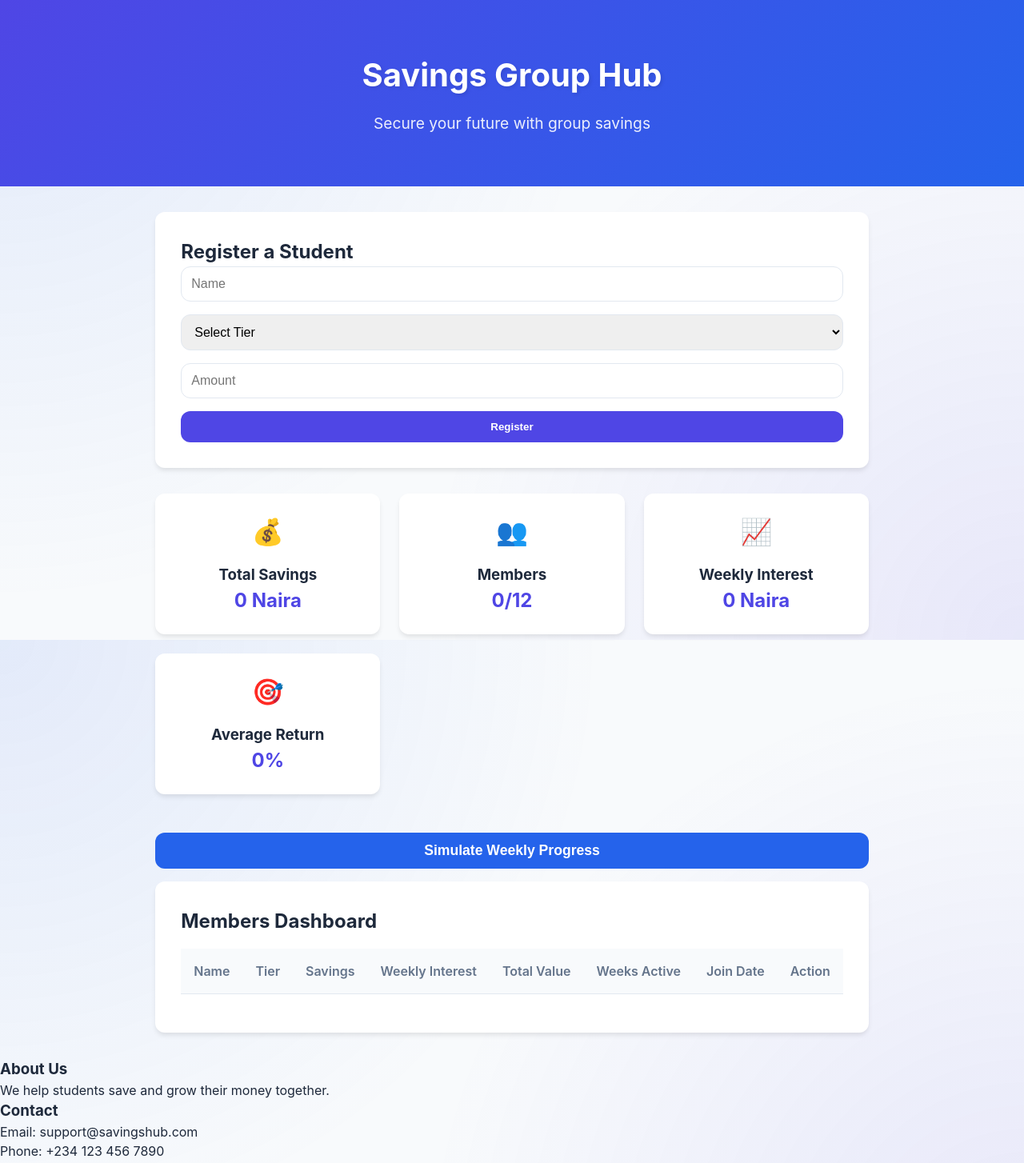
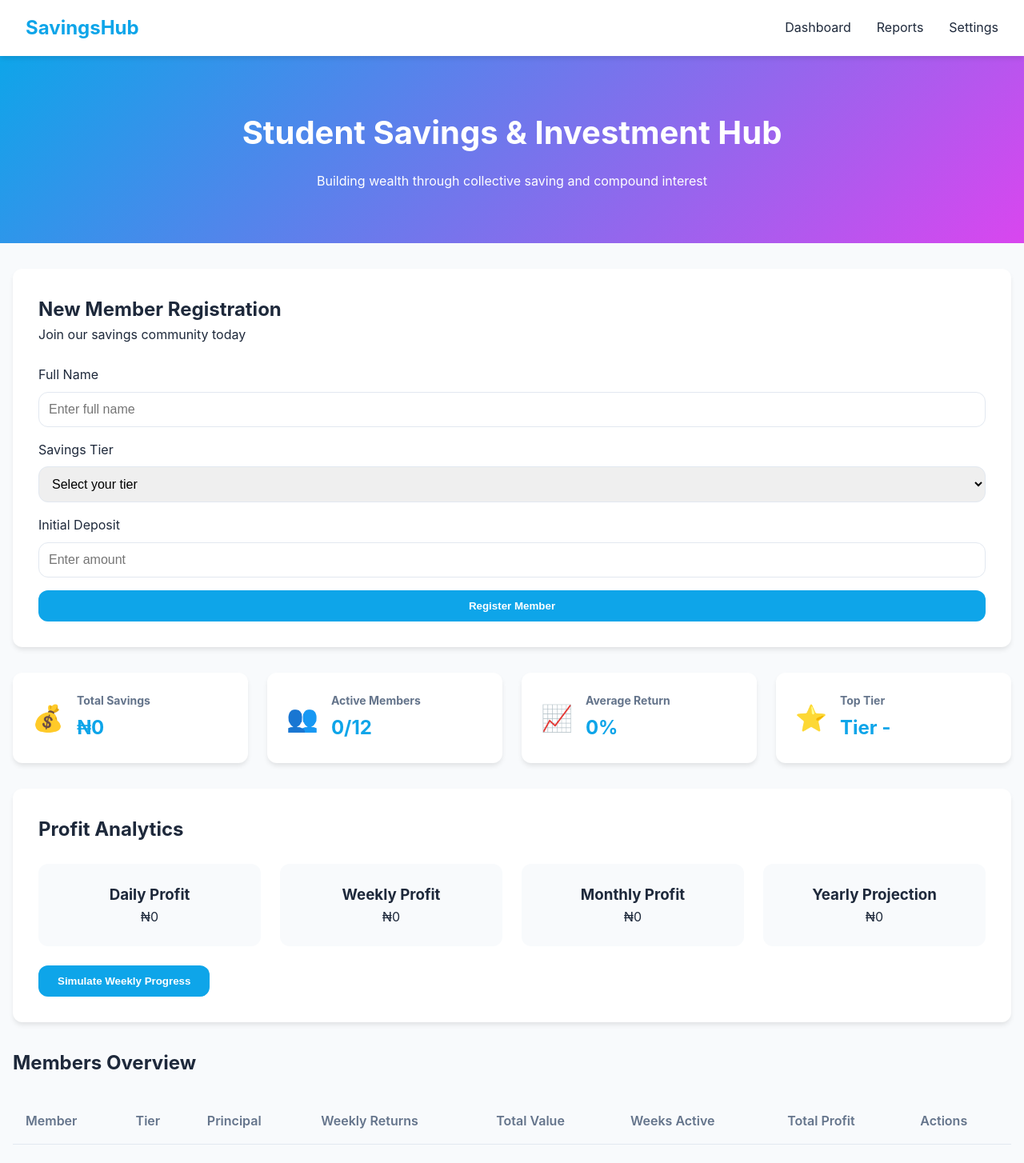
Before and after one commit to Etz-Hola/Student-Saving-Mana, a React (Create React App) app: page / in a window 1280 px wide. Shown: the top 1454 px of the page at 80% size. Built offline with nearby package versions, Linux system fonts and the light colour scheme.

Commit message:
work on thr footer

```diff
--- a/src/App.js
+++ b/src/App.js
@@ -1,5 +1,6 @@
-import React, { useState } from "react";
+import React, { useState, useEffect } from "react";
 import "./index.css";
+
 
 const Hub = () => {
   const [students, setStudents] = useState([]);
@@ -9,6 +10,26 @@ const Hub = () => {
   const [error, setError] = useState("");
   const [showModal, setShowModal] = useState(false);
   const [selectedStudent, setSelectedStudent] = useState(null);
+  const [profitStats, setProfitStats] = useState({
+    dailyProfit: 0,
+    weeklyProfit: 0,
+    monthlyProfit: 0,
+    yearlyProfit: 0
+  });
+
+  useEffect(() => {
+    calculateProfits();
+  }, [students]);
+
+  const calculateProfits = () => {
+    const totalInterest = students.reduce((sum, student) => sum + student.weeklyInterest, 0);
+    setProfitStats({
+      dailyProfit: totalInterest / 7,
+      weeklyProfit: totalInterest,
+      monthlyProfit: totalInterest * 4,
+      yearlyProfit: totalInterest * 52
+    });
+  };
 
   const handleRegister = () => {
     if (!name || !tier || !amount) {
@@ -39,14 +60,20 @@ const Hub = () => {
       {
         name,
         tier,
-        amount,
+        amount: parseInt(amount),
         weeklyInterest,
         totalWithdrawal,
         joinDate,
-        weeksActive: 0
+        weeksActive: 0,
+        totalProfit: 0,
+        profitHistory: []
       }
     ]);
 
+    resetForm();
+  };
+
+  const resetForm = () => {
     setName("");
     setTier("");
     setAmount("");
@@ -58,125 +85,188 @@ const Hub = () => {
     setShowModal(true);
   };
 
-  const confirmWithdraw = () => {
-    const index = students.findIndex(s => s.name === selectedStudent.name);
-    setStudents(prevStudents => prevStudents.filter((_, i) => i !== index));
-    setShowModal(false);
-    setSelectedStudent(null);
-  };
-
   const simulateWeek = () => {
     setStudents(prevStudents =>
       prevStudents.map(student => {
         const interestRate = parseFloat(student.tier.split(" ")[1]) / 100;
         const newWeeklyInterest = student.amount * interestRate;
-        const newTotalWithdrawal = parseInt(student.totalWithdrawal) + newWeeklyInterest;
+        const newTotalProfit = student.totalProfit + newWeeklyInterest;
+
         return {
           ...student,
           weeklyInterest: newWeeklyInterest,
-          totalWithdrawal: newTotalWithdrawal,
-          weeksActive: student.weeksActive + 1
+          totalWithdrawal: student.amount + newTotalProfit,
+          weeksActive: student.weeksActive + 1,
+          totalProfit: newTotalProfit,
+          profitHistory: [...student.profitHistory, newWeeklyInterest]
         };
       })
     );
   };
 
-  const totalSavings = students.reduce((sum, student) => sum + parseInt(student.amount), 0);
-  const totalInterest = students.reduce((sum, student) => sum + student.weeklyInterest, 0);
-  const averageReturn = students.length > 0 ? (totalInterest / totalSavings * 100).toFixed(2) : 0;
+  const totalSavings = students.reduce((sum, student) => sum + student.amount, 0);
+  const totalMembers = students.length;
+  const averageReturn = students.length > 0
+    ? (profitStats.weeklyProfit / totalSavings * 100).toFixed(2)
+    : 0;
 
   return (
     <div className="app-container">
+      {/* Navigation */}
+      <nav className="nav-bar">
+        <div className="nav-logo">SavingsHub</div>
+        <div className="nav-links">
+          <span className="nav-item">Dashboard</span>
+          <span className="nav-item">Reports</span>
+          <span className="nav-item">Settings</span>
+        </div>
+      </nav>
+
+      {/* Hero Section */}
       <div className="hero-section">
-        <h1>Savings Group Hub</h1>
-        <p>Secure your future with group savings</p>
+        <h1>Student Savings & Investment Hub</h1>
+        <p>Building wealth through collective saving and compound interest</p>
       </div>
 
+      {/* Main Content */}
       <div className="content-wrapper">
+        <div className="grid-container">
           {/* Registration Form */}
-        <div className="registration-container">
-          <h2>Register a Student</h2>
+          <div className="registration-card">
+            <div className="card-header">
+              <h2>New Member Registration</h2>
+              <p>Join our savings community today</p>
+            </div>
             <div className="form-group">
+              <div className="input-group">
+                <label>Full Name</label>
                 <input
                   type="text"
-              placeholder="Name"
                   value={name}
                   onChange={(e) => setName(e.target.value)}
+                  placeholder="Enter full name"
                 />
+              </div>
+              <div className="input-group">
+                <label>Savings Tier</label>
                 <select value={tier} onChange={(e) => setTier(e.target.value)}>
-              <option value="">Select Tier</option>
-              <option value="Tier 1">Tier 1 - 10,000 Naira</option>
-              <option value="Tier 2">Tier 2 - 20,000 Naira</option>
-              <option value="Tier 3">Tier 3 - 30,000 Naira</option>
+                  <option value="">Select your tier</option>
+                  <option value="Tier 1">Tier 1 - ₦10,000</option>
+                  <option value="Tier 2">Tier 2 - ₦20,000</option>
+                  <option value="Tier 3">Tier 3 - ₦30,000</option>
                 </select>
+              </div>
+              <div className="input-group">
+                <label>Initial Deposit</label>
                 <input
                   type="number"
-              placeholder="Amount"
                   value={amount}
                   onChange={(e) => setAmount(e.target.value)}
+                  placeholder="Enter amount"
                 />
-            {error && <p className="error-message">{error}</p>}
-            <button className="register-btn" onClick={handleRegister}>Register</button>
+              </div>
+              {error && <div className="error-message">{error}</div>}
+              <button className="primary-button" onClick={handleRegister}>
+                Register Member
+              </button>
             </div>
           </div>
 
-        {/* Summary Cards */}
-        <div className="summary-section">
-          <div className="summary-card">
-            <div className="card-icon savings-icon">💰</div>
+          {/* Stats Grid */}
+          <div className="stats-grid">
+            <div className="stat-card primary">
+              <div className="stat-icon">💰</div>
+              <div className="stat-content">
                 <h3>Total Savings</h3>
-            <p className="amount">{totalSavings.toLocaleString()} Naira</p>
+                <p className="stat-value">₦{totalSavings.toLocaleString()}</p>
               </div>
-          <div className="summary-card">
-            <div className="card-icon members-icon">👥</div>
-            <h3>Members</h3>
-            <p className="amount">{students.length}/12</p>
             </div>
-          <div className="summary-card">
-            <div className="card-icon interest-icon">📈</div>
-            <h3>Weekly Interest</h3>
-            <p className="amount">{totalInterest.toLocaleString()} Naira</p>
+            <div className="stat-card secondary">
+              <div className="stat-icon">👥</div>
+              <div className="stat-content">
+                <h3>Active Members</h3>
+                <p className="stat-value">{totalMembers}/12</p>
               </div>
-          <div className="summary-card">
-            <div className="card-icon return-icon">🎯</div>
+            </div>
+            <div className="stat-card success">
+              <div className="stat-icon">📈</div>
+              <div className="stat-content">
                 <h3>Average Return</h3>
-            <p className="amount">{averageReturn}%</p>
+                <p className="stat-value">{averageReturn}%</p>
+              </div>
+            </div>
+            <div className="stat-card info">
+              <div className="stat-icon">⭐</div>
+              <div className="stat-content">
+                <h3>Top Tier</h3>
+                <p className="stat-value">Tier {students.length > 0 ? '3' : '-'}</p>
+              </div>
             </div>
           </div>
 
-        <button className="simulate-btn" onClick={simulateWeek}>
+          {/* Profit Tracking */}
+          <div className="profit-section">
+            <h2>Profit Analytics</h2>
+            <div className="profit-grid">
+              <div className="profit-card">
+                <h3>Daily Profit</h3>
+                <p>₦{profitStats.dailyProfit.toLocaleString(undefined, { maximumFractionDigits: 2 })}</p>
+              </div>
+              <div className="profit-card">
+                <h3>Weekly Profit</h3>
+                <p>₦{profitStats.weeklyProfit.toLocaleString(undefined, { maximumFractionDigits: 2 })}</p>
+              </div>
+              <div className="profit-card">
+                <h3>Monthly Profit</h3>
+                <p>₦{profitStats.monthlyProfit.toLocaleString(undefined, { maximumFractionDigits: 2 })}</p>
+              </div>
+              <div className="profit-card">
+                <h3>Yearly Projection</h3>
+                <p>₦{profitStats.yearlyProfit.toLocaleString(undefined, { maximumFractionDigits: 2 })}</p>
+              </div>
+            </div>
+            <button className="simulate-button" onClick={simulateWeek}>
               Simulate Weekly Progress
             </button>
+          </div>
 
-        {/* Dashboard Table */}
-        <div className="dashboard-container">
-          <h2>Members Dashboard</h2>
-          <div className="table-container">
-            <table>
+          {/* Members Table */}
+          <div className="members-section">
+            <h2>Members Overview</h2>
+            <div className="table-responsive">
+              <table className="members-table">
                 <thead>
                   <tr>
-                  <th>Name</th>
+                    <th>Member</th>
                     <th>Tier</th>
-                  <th>Savings</th>
-                  <th>Weekly Interest</th>
+                    <th>Principal</th>
+                    <th>Weekly Returns</th>
                     <th>Total Value</th>
                     <th>Weeks Active</th>
-                  <th>Join Date</th>
-                  <th>Action</th>
+                    <th>Total Profit</th>
+                    <th>Actions</th>
                   </tr>
                 </thead>
                 <tbody>
                   {students.map((student, index) => (
                     <tr key={index}>
-                    <td>{student.name}</td>
+                      <td>
+                        <div className="member-info">
+                          <span className="member-name">{student.name}</span>
+                          <span className="member-date">Joined: {student.joinDate}</span>
+                        </div>
+                      </td>
                       <td>{student.tier}</td>
-                    <td>{parseInt(student.amount).toLocaleString()}</td>
-                    <td>{student.weeklyInterest.toLocaleString(undefined, { minimumFractionDigits: 2 })}</td>
-                    <td>{student.totalWithdrawal.toLocaleString(undefined, { minimumFractionDigits: 2 })}</td>
+                      <td>₦{student.amount.toLocaleString()}</td>
+                      <td>₦{student.weeklyInterest.toLocaleString(undefined, { maximumFractionDigits: 2 })}</td>
+                      <td>₦{student.totalWithdrawal.toLocaleString(undefined, { maximumFractionDigits: 2 })}</td>
                       <td>{student.weeksActive}</td>
-                    <td>{student.joinDate}</td>
+                      <td>₦{student.totalProfit.toLocaleString(undefined, { maximumFractionDigits: 2 })}</td>
                       <td>
-                      <button className="withdraw-btn" onClick={() => handleWithdraw(index)}>
+                        <button
+                          className="withdraw-button"
+                          onClick={() => handleWithdraw(index)}
+                        >
                           Withdraw
                         </button>
                       </td>
@@ -187,47 +277,71 @@ const Hub = () => {
             </div>
           </div>
         </div>
+      </div>
+
+      {/* Footer */}
+      <footer className="footer">
+        <div className="footer-content">
+          <div className="footer-section">
+            <h3>About SavingsHub</h3>
+            <p>Empowering students to save and grow their wealth together.</p>
+          </div>
+          <div className="footer-section">
+            <h3>Quick Links</h3>
+            <ul>
+              <li><a href="#faq">FAQ</a></li>
+              <li><a href="#terms">Terms of Service</a></li>
+              <li><a href="#privacy">Privacy Policy</a></li>
+            </ul>
+          </div>
+          <div className="footer-section">
+            <h3>Contact Us</h3>
+            <p>Email: support@savingshub.com</p>
+            <p>Phone: +234 123 456 7890</p>
+          </div>
+        </div>
+        <div className="footer-bottom">
+          <p>&copy; 2024 SavingsHub. All rights reserved.</p>
+        </div>
+      </footer>
 
       {/* Withdrawal Modal */}
       {showModal && (
         <div className="modal-overlay">
           <div className="modal-content">
             <h2>Confirm Withdrawal</h2>
-            <p>Are you sure you want to withdraw {selectedStudent.name}?</p>
-            <p>Total Amount: {selectedStudent.totalWithdrawal.toLocaleString()} Naira</p>
+            <div className="withdrawal-summary">
+              <div className="summary-item">
+                <span>Member:</span>
+                <span>{selectedStudent.name}</span>
+              </div>
+              <div className="summary-item">
+                <span>Principal Amount:</span>
+                <span>₦{selectedStudent.amount.toLocaleString()}</span>
+              </div>
+              <div className="summary-item">
+                <span>Total Profit:</span>
+                <span>₦{selectedStudent.totalProfit.toLocaleString(undefined, { maximumFractionDigits: 2 })}</span>
+              </div>
+              <div className="summary-item total">
+                <span>Total Withdrawal:</span>
+                <span>₦{selectedStudent.totalWithdrawal.toLocaleString(undefined, { maximumFractionDigits: 2 })}</span>
+              </div>
+            </div>
             <div className="modal-actions">
-              <button className="confirm-btn" onClick={confirmWithdraw}>Confirm</button>
-              <button className="cancel-btn" onClick={() => setShowModal(false)}>Cancel</button>
+              <button className="confirm-button" onClick={() => {
+                setStudents(prev => prev.filter(s => s.name !== selectedStudent.name));
+                setShowModal(false);
+              }}>
+                Confirm Withdrawal
+              </button>
+              <button className="cancel-button" onClick={() => setShowModal(false)}>
+                Cancel
+              </button>
             </div>
           </div>
         </div>
       )}
-
-      {/* Footer */}
-      <footer className="footer">
-        <div className="footer-content">
-          <div className="footer-section">
-            <h3>About Us</h3>
-            <p>We help students save and grow their money together.</p>
-          </div>
-          <div className="footer-section">
-            <h3>Contact</h3>
-            <p>Email: support@savingshub.com</p>
-            <p>Phone: +234 123 456 7890</p>
-          </div>
-          <div className="footer-section">
-            <h3>Quick Links</h3>
-            <ul>
-              <li><a href="#terms">Terms & Conditions</a></li>
-              <li><a href="#privacy">Privacy Policy</a></li>
-              <li><a href="#faq">FAQ</a></li>
-            </ul>
-          </div>
-        </div>
-        <div className="footer-bottom">
-          <p>&copy; 2024 Savings Hub. All rights reserved.</p>
-        </div>
-      </footer>
     </div>
   );
 };
--- a/src/index.css
+++ b/src/index.css
@@ -1,43 +1,69 @@
-/* Modern CSS Reset */
+/* Modern CSS Reset and Variables */
+:root {
+  --primary: #0ea5e9;
+  --primary-dark: #0369a1;
+  --primary-light: #38bdf8;
+  --secondary: #d946ef;
+  --success: #22c55e;
+  --warning: #f59e0b;
+  --error: #ef4444;
+  --background: #f8fafc;
+  --text: #1e293b;
+  --border-radius: 12px;
+  --shadow: 0 4px 6px -1px rgba(0, 0, 0, 0.1);
+  --transition: all 0.3s ease;
+}
+
 * {
   margin: 0;
   padding: 0;
   box-sizing: border-box;
 }
 
-/* Variables */
-:root {
-  --primary-color: #4f46e5;
-  --secondary-color: #2563eb;
-  --success-color: #10b981;
-  --danger-color: #ef4444;
-  --background-color: #f8fafc;
-  --text-color: #1e293b;
-  --border-radius: 12px;
-  --transition: all 0.3s ease;
+body {
+  font-family: 'Inter', system-ui, -apple-system, sans-serif;
+  color: var(--text);
+  line-height: 1.6;
+  background: var(--background);
+  min-height: 100vh;
 }
 
-/* Base Styles */
-body {
-  font-family: 'Inter', system-ui, -apple-system, sans-serif;
-  color: var(--text-color);
-  line-height: 1.5;
-  background-color: var(--background-color);
-  background-image:
-    radial-gradient(circle at 100% 100%, rgba(79, 70, 229, 0.1) 0%, transparent 50%),
-    radial-gradient(circle at 0% 0%, rgba(37, 99, 235, 0.1) 0%, transparent 50%);
-  background-attachment: fixed;
+/* Navigation */
+.nav-bar {
+  background: white;
+  padding: 1rem 2rem;
+  box-shadow: var(--shadow);
+  display: flex;
+  justify-content: space-between;
+  align-items: center;
+  position: sticky;
+  top: 0;
+  z-index: 100;
 }
 
-.app-container {
-  min-height: 100vh;
+.nav-logo {
+  font-size: 1.5rem;
+  font-weight: 700;
+  color: var(--primary);
+}
+
+.nav-links {
   display: flex;
-  flex-direction: column;
+  gap: 2rem;
+}
+
+.nav-item {
+  cursor: pointer;
+  transition: var(--transition);
+}
+
+.nav-item:hover {
+  color: var(--primary);
 }
 
 /* Hero Section */
 .hero-section {
-  background: linear-gradient(135deg, #4f46e5 0%, #2563eb 100%);
+  background: linear-gradient(135deg, var(--primary) 0%, var(--secondary) 100%);
   color: white;
   padding: 4rem 2rem;
   text-align: center;
@@ -47,29 +73,31 @@ body {
 .hero-section h1 {
   font-size: 2.5rem;
   margin-bottom: 1rem;
-  text-shadow: 2px 2px 4px rgba(0, 0, 0, 0.1);
 }
 
-.hero-section p {
-  font-size: 1.2rem;
-  opacity: 0.9;
+/* Content Layout */
+.content-wrapper {
+  max-width: 1400px;
+  margin: 0 auto;
+  padding: 0 1rem;
 }
 
-/* Content Wrapper */
-.content-wrapper {
-  max-width: 1200px;
-  margin: 0 auto;
-  padding: 0 1rem;
-  flex: 1;
+.grid-container {
+  display: grid;
+  gap: 2rem;
+  margin-bottom: 2rem;
 }
 
-/* Registration Form */
-.registration-container {
+/* Registration Card */
+.registration-card {
   background: white;
   padding: 2rem;
   border-radius: var(--border-radius);
-  box-shadow: 0 4px 6px -1px rgba(0, 0, 0, 0.1);
-  margin-bottom: 2rem;
+  box-shadow: var(--shadow);
+}
+
+.card-header {
+  margin-bottom: 1.5rem;
 }
 
 .form-group {
@@ -78,8 +106,13 @@ body {
   gap: 1rem;
 }
 
-input,
-select {
+.input-group {
+  display: flex;
+  flex-direction: column;
+  gap: 0.5rem;
+}
+
+input, select {
   padding: 0.75rem;
   border: 1px solid #e2e8f0;
   border-radius: var(--border-radius);
@@ -87,87 +120,109 @@ select {
   transition: var(--transition);
 }
 
-input:focus,
-select:focus {
+input:focus, select:focus {
   outline: none;
-  border-color: var(--primary-color);
-  box-shadow: 0 0 0 3px rgba(79, 70, 229, 0.2);
+  border-color: var(--primary);
+  box-shadow: 0 0 0 3px rgba(14, 165, 233, 0.2);
 }
 
-/* Summary Section */
-.summary-section {
+/* Stats Grid */
+.stats-grid {
   display: grid;
   grid-template-columns: repeat(auto-fit, minmax(240px, 1fr));
   gap: 1.5rem;
-  margin-bottom: 2rem;
 }
 
-.summary-card {
+.stat-card {
   background: white;
   padding: 1.5rem;
   border-radius: var(--border-radius);
-  box-shadow: 0 4px 6px -1px rgba(0, 0, 0, 0.1);
-  text-align: center;
-  transition: var(--transition);
+  box-shadow: var(--shadow);
+  display: flex;
+  align-items: center;
+  gap: 1rem;
 }
 
-.summary-card:hover {
-  transform: translateY(-5px);
+.stat-icon {
+  font-size: 2rem;
 }
 
-.card-icon {
-  font-size: 2rem;
-  margin-bottom: 1rem;
+.stat-content h3 {
+  color: #64748b;
+  font-size: 0.875rem;
+  margin-bottom: 0.25rem;
 }
 
-.amount {
+.stat-value {
   font-size: 1.5rem;
   font-weight: 700;
-  color: var(--primary-color);
+  color: var(--primary);
 }
 
-/* Dashboard Table */
-.dashboard-container {
+/* Profit Section */
+.profit-section {
   background: white;
   padding: 2rem;
   border-radius: var(--border-radius);
-  box-shadow: 0 4px 6px -1px rgba(0, 0, 0, 0.1);
-  margin-bottom: 2rem;
+  box-shadow: var(--shadow);
 }
 
-.table-container {
+.profit-grid {
+  display: grid;
+  grid-template-columns: repeat(auto-fit, minmax(200px, 1fr));
+  gap: 1.5rem;
+  margin: 1.5rem 0;
+}
+
+.profit-card {
+  background: var(--background);
+  padding: 1.5rem;
+  border-radius: var(--border-radius);
+  text-align: center;
+}
+
+/* Table Styles */
+.table-responsive {
   overflow-x: auto;
-  margin: 1rem -1rem;
+  margin: 1.5rem -1rem;
   padding: 0 1rem;
 }
 
-table {
+.members-table {
   width: 100%;
   border-collapse: separate;
   border-spacing: 0;
 }
 
-th,
-td {
+.members-table th,
+.members-table td {
   padding: 1rem;
   text-align: left;
   border-bottom: 1px solid #e2e8f0;
 }
 
-th {
-  background: #f8fafc;
+.members-table th {
+  background: var(--background);
   font-weight: 600;
   color: #64748b;
   position: sticky;
   top: 0;
 }
 
-tr:hover {
-  background: #f8fafc;
+.member-info {
+  display: flex;
+  flex-direction: column;
+}
+
+.member-date {
+  font-size: 0.875rem;
+  color: #64748b;
 }
 
 /* Buttons */
-button {
+.primary-button, .simulate-button {
+  background: var(--primary);
+  color: white;
   padding: 0.75rem 1.5rem;
   border: none;
   border-radius: var(--border-radius);
@@ -176,43 +231,177 @@ button {
   transition: var(--transition);
 }
 
-.register-btn {
-  background: var(--primary-color);
-  color: white;
-  width: 100%;
+.primary-button:hover, .simulate-button:hover {
+  background: var(--primary-dark);
 }
 
-.register-btn:hover {
-  background: #4338ca;
+.withdraw-button {
+  background: var(--error);
+  color: white;
+  padding: 0.5rem 1rem;
+  border: none;
+  border-radius: var(--border-radius);
+  cursor: pointer;
+  font-size: 0.875rem;
+  transition: var(--transition);
 }
 
-.simulate-btn {
-  background: var(--secondary-color);
-  color: white;
-  width: 100%;
-  margin: 1rem 0;
-  font-size: 1.1rem;
-}
-
-.simulate-btn:hover {
-  background: #1d4ed8;
-}
-
-.withdraw-btn {
-  background: var(--danger-color);
-  color: white;
-  padding: 0.5rem 1rem;
-  font-size: 0.875rem;
-}
-
-.withdraw-btn:hover {
+.withdraw-button:hover {
   background: #dc2626;
 }
 
-/* Modal
+/* Modal */
 .modal-overlay {
   position: fixed;
   top: 0;
   left: 0;
-  right:0
-} */
+  right: 0;
+  bottom: 0;
+  background: rgba(0, 0, 0, 0.5);
+  display: flex;
+  align-items: center;
+  justify-content: center;
+  z-index: 1000;
+}
+
+.modal-content {
+  background: white;
+  padding: 2rem;
+  border-radius: var(--border-radius);
+  max-width: 500px;
+  width: 90%;
+}
+
+.withdrawal-summary {
+  margin: 1.5rem 0;
+}
+
+.summary-item {
+  display: flex;
+  justify-content: space-between;
+  padding: 0.75rem 0;
+  border-bottom: 1px solid #e2e8f0;
+}
+
+.modal-actions {
+  display: flex;
+  gap: 1rem;
+  margin-top: 1.5rem;
+}
+
+/* Footer */
+.footer {
+  background: white;
+  padding: 4rem 2rem 2rem;
+  margin-top: 4rem;
+}
+
+.footer-content {
+  max-width: 1200px;
+  margin: 0 auto;
+  display: grid;
+  grid-template-columns: repeat(auto-fit, minmax(250px, 1fr));
+  gap: 2rem;
+}
+
+.footer-section h3 {
+  margin-bottom: 1rem;
+  color: var(--text);
+}
+
+.footer-section ul {
+  list-style: none;
+}
+
+.footer-section ul li {
+  margin-bottom: 0.5rem;
+}
+
+.footer-section a {
+  color: #64748b;
+  text-decoration: none;
+  transition: var(--transition);
+}
+
+.footer-section a:hover {
+  color: var(--primary);
+}
+
+.footer-bottom {
+  text-align: center;
+  margin-top: 2rem;
+  padding-top: 2rem;
+  border-top: 1px solid #e2e8f0;
+  color: #64748b;
+}
+
+/* Error Message */
+.error-message {
+  background: var(--error);
+  color: white;
+  padding: 0.75rem;
+  border-radius: var(--border-radius);
+  font-size: 0.875rem;
+}
+
+/* Mobile Responsiveness */
+@media (max-width: 768px) {
+  .nav-links {
+    display: none;
+  }
+
+  .hero-section {
+    padding: 2rem 1rem;
+  }
+
+  .hero-section h1 {
+    font-size: 2rem;
+  }
+
+  .content-wrapper {
+    padding: 0 0.5rem;
+  }
+
+  .stats-grid {
+    grid-template-columns: 1fr;
+  }
+
+  .profit-grid {
+    grid-template-columns: 1fr;
+  }
+
+  .table-responsive {
+    margin: 1rem -0.5rem;
+  }
+
+  .members-table th,
+  .members-table td {
+    padding: 0.75rem 0.5rem;
+  }
+
+  .modal-content {
+    padding: 1.5rem;
+    margin: 1rem;
+  }
+
+  .footer {
+    padding: 2rem 1rem;
+  }
+}
+
+/* Print Styles */
+@media print {
+  .nav-bar,
+  .hero-section,
+  .footer {
+    display: none;
+  }
+
+  .content-wrapper {
+    padding: 0;
+  }
+
+  .members-table {
+    font-size: 10pt;
+  }
+}
```
Lines whose indentation alone changed are shown as unchanged.
